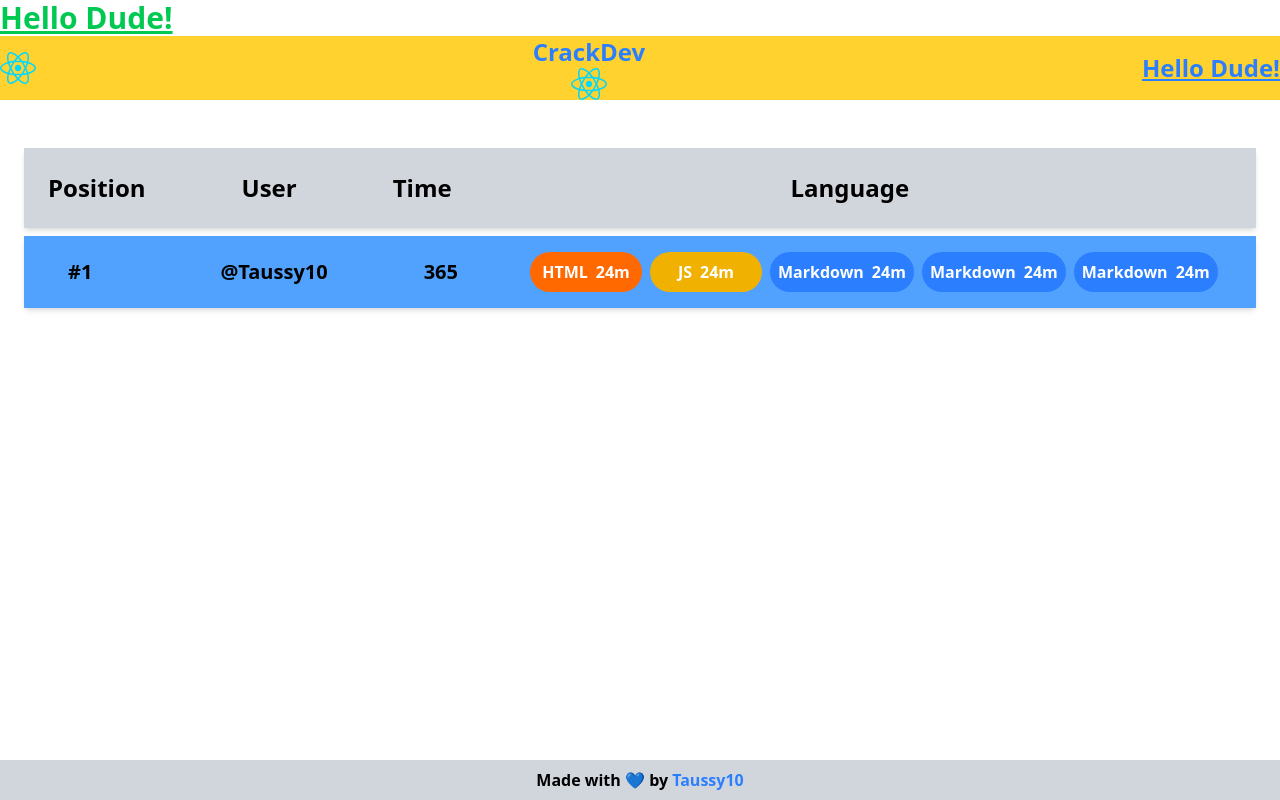
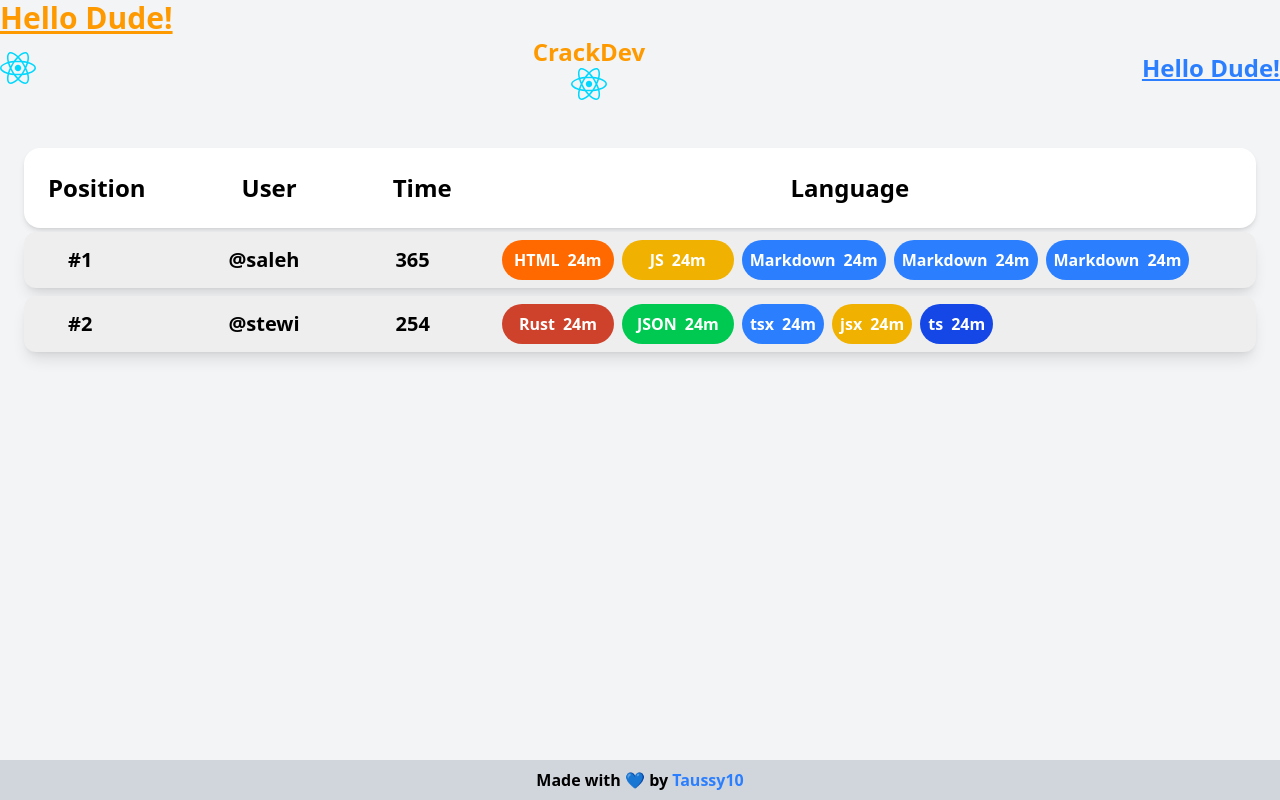
Before and after one commit to Taussy10/crackdev-site, a React (Vite) app: page / in a window 1280 px wide. Built offline with nearby package versions, Linux system fonts and the light colour scheme.

Commit message:
made ranking table

```diff
--- a/src/app.tsx
+++ b/src/app.tsx
@@ -2,8 +2,8 @@ import Home from "./page/home"
 
 const App = () => {
   return (
-    <div>
-<h1 className="text-3xl font-bold underline text-green-500">
+    <div className=" bg-[#F3F4F6]  min-h-screen">
+<h1 className="text-3xl font-bold underline  text-amber-500">
     Hello Dude!
   </h1>
 
--- a/src/components/header.tsx
+++ b/src/components/header.tsx
@@ -3,13 +3,13 @@ import image from "../assets/react.svg"
 const Header = () => {
   return (
     <div className=" flex flex-row items-center justify-between
-     bg-amber-300
+
     ">
 <img src={image} />
 
     {/* Container for logo and coffee  */}
     <div className="  flex flex-col items-center ">
-<h1 className="text-2xl font-bold text-blue-500">CrackDev</h1>
+<h1 className="text-2xl font-bold text-amber-500 ">CrackDev</h1>
 <img src={image} />
     </div>
 
--- a/src/page/home.tsx
+++ b/src/page/home.tsx
@@ -16,8 +16,8 @@ const Home = () => {
 {/* Container for both divs  */}
 
 {/* bg-blue-400 */}
-<div className=' flex mb-2
- flex-row items-center  p-4 bg-gray-300 shadow-md   '>
+<div className=' flex mb-1
+ flex-row items-center  p-4 bg-white  shadow-md  rounded-2xl '>
 
       {/* div-1 */}
       {/* bg-green-400 */}
@@ -40,14 +40,14 @@ const Home = () => {
 
 
 {/* Content bg-blue-400 */}
-<div className=' flex bg-blue-400  shadow-md
- flex-row items-center  px-4 py-2  '>
+<div className=' flex    bg-[#eeeeee]  shadow-lg
+ flex-row items-center  px-4 mb-2  rounded-xl  '>
 
       {/* div-1 bg-green-400 */}
       <div className='  flex
     flex-row items-center  gap-24 justify-between'>
       <h1 className='font-semibold text-xl ml-7'>#1</h1>
-      <h1 className=' text-xl font-semibold ml-8'>@Taussy10</h1>
+      <h1 className=' text-xl font-semibold ml-10'>@saleh</h1>
       <h1 className=' text-xl font-semibold '>365</h1>
       </div>
 
@@ -56,7 +56,6 @@ const Home = () => {
 
   {/* div for languages   */}
   <div className=' flex flex-row items-center   gap-2'>
-
 <div className=' flex flex-row  gap-2 justify-center items-center
   bg-orange-500 rounded-3xl  p-2  w-28 '>
 <h1 className=' text-white   text-base  font-semibold'>HTML</h1>
@@ -90,6 +89,59 @@ const Home = () => {
 
 </div>
 
+
+</div>
+
+
+<div className=' flex    bg-[#eeeeee]  shadow-lg
+ flex-row items-center  px-4 mb-1 rounded-xl   '>
+
+      {/* div-1 bg-green-400 */}
+      <div className='  flex
+    flex-row items-center  gap-24 justify-between'>
+      <h1 className='font-semibold text-xl ml-7'>#2</h1>
+      <h1 className=' text-xl font-semibold ml-10'>@stewi</h1>
+      <h1 className=' text-xl font-semibold '>254</h1>
+      </div>
+
+{/* bg-amber-500  */}
+<div className='  w-full  p-2 text-center ml-16'>
+
+  {/* div for languages   */}
+  <div className=' flex flex-row items-center   gap-2'>
+<div className=' flex flex-row  gap-2 justify-center items-center
+  bg-[#CE422B] rounded-3xl  p-2  w-28 '>
+<h1 className=' text-white   text-base  font-semibold'>Rust</h1>
+<h1 className=' text-white font-semibold text-base'>24m</h1>
+</div>
+<div className=' flex flex-row  gap-2 justify-center items-center
+  bg-green-500 rounded-3xl  p-2  w-28 '>
+<h1 className=' text-white   text-base  font-semibold'>JSON</h1>
+<h1 className=' text-white font-semibold text-base'>24m</h1>
+</div>
+<div className=' flex flex-row  gap-2 justify-center items-center
+  bg-blue-500 rounded-3xl  p-2   '>
+<h1 className=' text-white   text-base  font-semibold'>tsx</h1>
+<h1 className=' text-white font-semibold text-base'>24m</h1>
+</div>
+<div className=' flex flex-row  gap-2 justify-center items-center
+  bg-yellow-500 rounded-3xl  p-2   '>
+<h1 className=' text-white   text-base  font-semibold'>jsx</h1>
+<h1 className=' text-white font-semibold text-base'>24m</h1>
+</div>
+<div className=' flex flex-row  gap-2 justify-center items-center
+  bg-blue-700 rounded-3xl  p-2   '>
+<h1 className=' text-white   text-base  font-semibold'>ts</h1>
+<h1 className=' text-white font-semibold text-base'>24m</h1>
+</div>
+
+
+    </div>
+
+{/* Divs for languages */}
+
+</div>
+
   {/* Language */}
 
 
```
